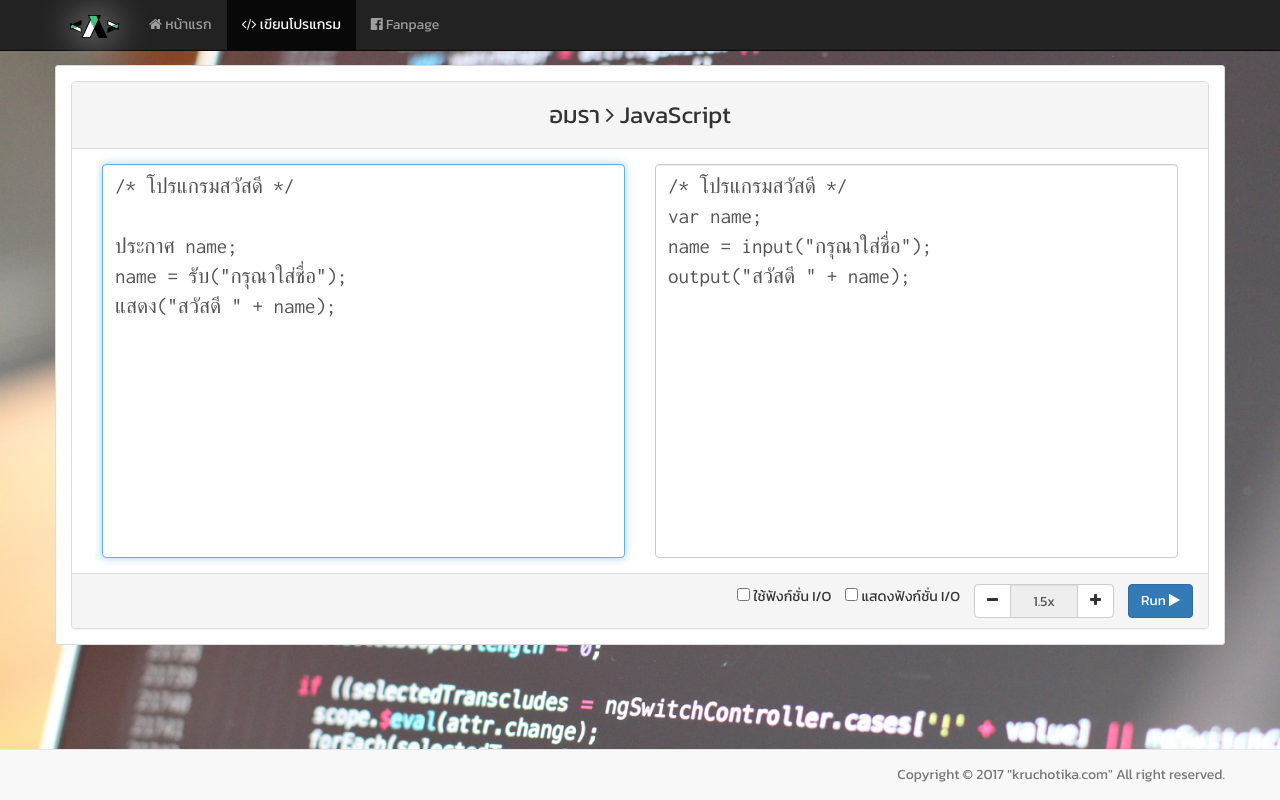
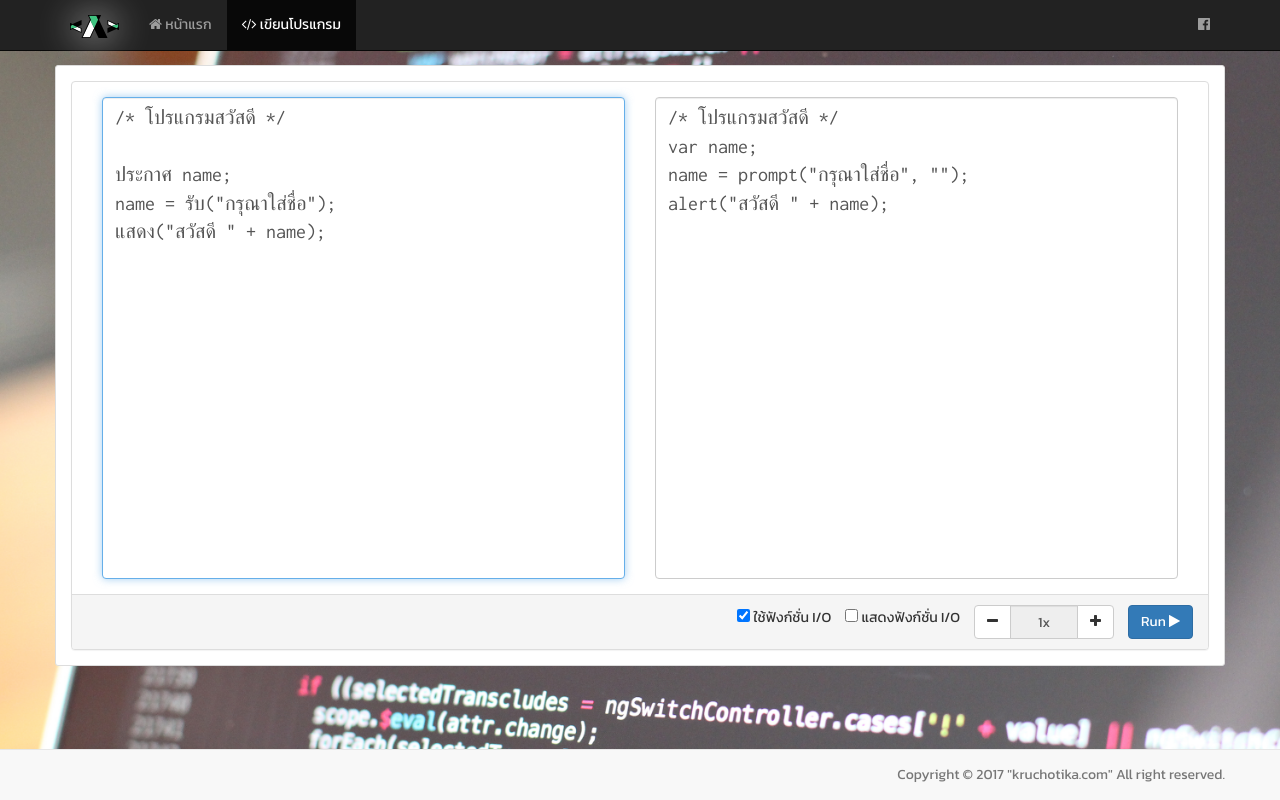
Before and after one commit to rootEnginear/amara, a PHP site: page /codeJS.php?p=1 in a window 1280 px wide. Run offline with PHP 8.4, Linux system fonts and the light colour scheme; some web fonts are replaced.

Commit message:
UI changes + Bug fixed
- Edit UI
- Fix some beetles

```diff
--- a/codeJS.php
+++ b/codeJS.php
@@ -36,20 +36,20 @@
   <script>
     var stdIoChecker;
     var displayIoChecker;
-    var codeInputFontSize = 15;
+    var codeInputFontSize = 20;
 
     function codeZoomIn(){
       codeInputFontSize++;
-      codeInput.style.fontSize = codeInputFontSize/10 + "em";
-      codeOutput.style.fontSize = codeInputFontSize/10 + "em";
-      zoomNumDisplay.value = codeInputFontSize/10 + "x";
+      codeInput.style.fontSize = codeInputFontSize/10 + "rem";
+      codeOutput.style.fontSize = codeInputFontSize/10 + "rem";
+      zoomNumDisplay.value = codeInputFontSize/20 + "x";
     }
 
     function codeZoomOut(){
       codeInputFontSize--;
-      codeInput.style.fontSize = codeInputFontSize/10 + "em";
-      codeOutput.style.fontSize = codeInputFontSize/10 + "em";
-      zoomNumDisplay.value = codeInputFontSize/10 + "x";
+      codeInput.style.fontSize = codeInputFontSize/10 + "rem";
+      codeOutput.style.fontSize = codeInputFontSize/10 + "rem";
+      zoomNumDisplay.value = codeInputFontSize/20 + "x";
     }
 
     function stdIo(){
@@ -92,13 +92,10 @@
       <div class="row">
         <div class="col-sm-12">
           <div class="panel panel-default" style="margin-bottom:0;">
-            <div class="panel-heading">
-              <h3 class="text-center" style="margin-top: 10px;">อมรา <i class="fa fa-angle-right" aria-hidden="true"></i> JavaScript</h3>
-            </div>
-            <div class="panel-body" id="codeArea" style="height:53vh;">
+            <div class="panel-body" id="codeArea" style="height:64vh;">
               <div class="col-sm-6 col-xs-12" style="height:100%;">
                 <div contenteditable="true" class="form-control" id="codeInput" oninput="codeUpdate()">
-                  <? echo $code; ?>
+                  <? echo $code ?>
                 </div>
               </div>
               <div class="col-sm-6 hidden-xs" style="height:100%;">
@@ -114,13 +111,13 @@
                 <form action="runJS.php" method="post" class=" pull-right" target="_blank">
                   <input type="hidden" name="code" id="codeHidden">
                     <div class="checkbox pull-left" style="margin-right:1em;" data-toggle="tooltip" data-placement="bottom"  title="ใช้ฟังก์ชั่นของ JS โดยไม่ผ่านฟังก์ชั่น I/O ของอมรา">
-                      <label class="checkbox-inline" title="แทนฟังก์ชั่นลงในหน้าต่าง Output">
-                        <input type="checkbox" id="stdIoChecker" onclick="codeUpdate()"> ใช้ฟังก์ชั่น I/O
+                      <label class="checkbox-inline" title="ใช้ฟังก์ชั่นของ JS โดยไม่ผ่านฟังก์ชั่น I/O ของอมรา">
+                        <input type="checkbox" id="stdIoChecker" onclick="codeUpdate()" checked> ใช้ฟังก์ชั่น I/O
                       </label>
                     </div>
 
                     <div class="checkbox pull-left" style="margin-right:1em;" data-toggle="tooltip" data-placement="bottom"  title="แสดงฟังก์ชั่น I/O ของอมรา">
-                      <label class="checkbox-inline" title="แสดงฟังก์ชั่นในหน้าต่าง Output">
+                      <label class="checkbox-inline" title="แสดงฟังก์ชั่น I/O ของอมรา">
                         <input type="checkbox" id="displayIoChecker" onclick="codeUpdate()"> แสดงฟังก์ชั่น I/O
                       </label>
                     </div>
@@ -129,7 +126,7 @@
                       <div class="input-group-btn">
                         <button type="button" class="btn btn-default" onclick="codeZoomOut()"><i class="fa fa-minus" aria-hidden="true"></i></button>
                       </div>
-                      <input id="zoomNum" type="text" class="form-control text-center" readonly value="1.5x">
+                      <input id="zoomNum" type="text" class="form-control text-center" readonly value="1x">
                       <div class="input-group-btn">
                         <button type="button" class="btn btn-default" onclick="codeZoomIn()"><i class="fa fa-plus" aria-hidden="true"></i></button>
                       </div>
--- a/elements/navbar.php
+++ b/elements/navbar.php
@@ -36,7 +36,9 @@
         </li>
 
         <li id="navWB"><a href="board.php"><i class="fa fa-question-circle" aria-hidden="true"></i> Q&amp;A</a></li>-->
-        <li id="navContact"><a href="https://www.facebook.com/AmaraProgramming/"><i class="fa fa-facebook-official" aria-hidden="true"></i> Fanpage</a></li>
+      </ul>
+      <ul class="nav navbar-nav navbar-right">
+        <li id="navContact"><a href="https://www.facebook.com/AmaraProgramming/"><i class="fa fa-facebook-official" aria-hidden="true"></i></a></li>
       </ul>
 	  <!--
       <ul class="nav navbar-nav navbar-right">
--- a/style/style_code.css
+++ b/style/style_code.css
@@ -11,11 +11,11 @@ body {
 #codeInput {
     height: 100%;
     overflow-y: auto;
-    font-size: 1.5em;
+    font-size: 2rem;
 }
 
 #codeInput div {
-  font-size: 1em;
+  font-size: 2rem;
   border: none;
   padding: 0;
   margin: 0;
@@ -25,7 +25,7 @@ body {
 #codeOutput {
     height: 100%;
     overflow-y: auto;
-    font-size: 1.5em;
+    font-size: 2rem;
 }
 
 .variable { /* ตัวแปรที่ผ่านการ var */
--- a/style/style_core.css
+++ b/style/style_core.css
@@ -10,6 +10,7 @@ a.norm:focus, a.norm:hover {
 }
 
 .background {
+  background-color: #222;
   background-image: url("../img/bg02.jpg");
   background-position: center;
   background-size: cover;
```
Also changed, not shown: index.php (+51 -5 lines), img/coding_example01.PNG, img/team_portrait_01.jpg, img/team_portrait_03.jpg (deleted), img/team_portrait_03.png (added), img/team_portrait_04.jpg (added).
